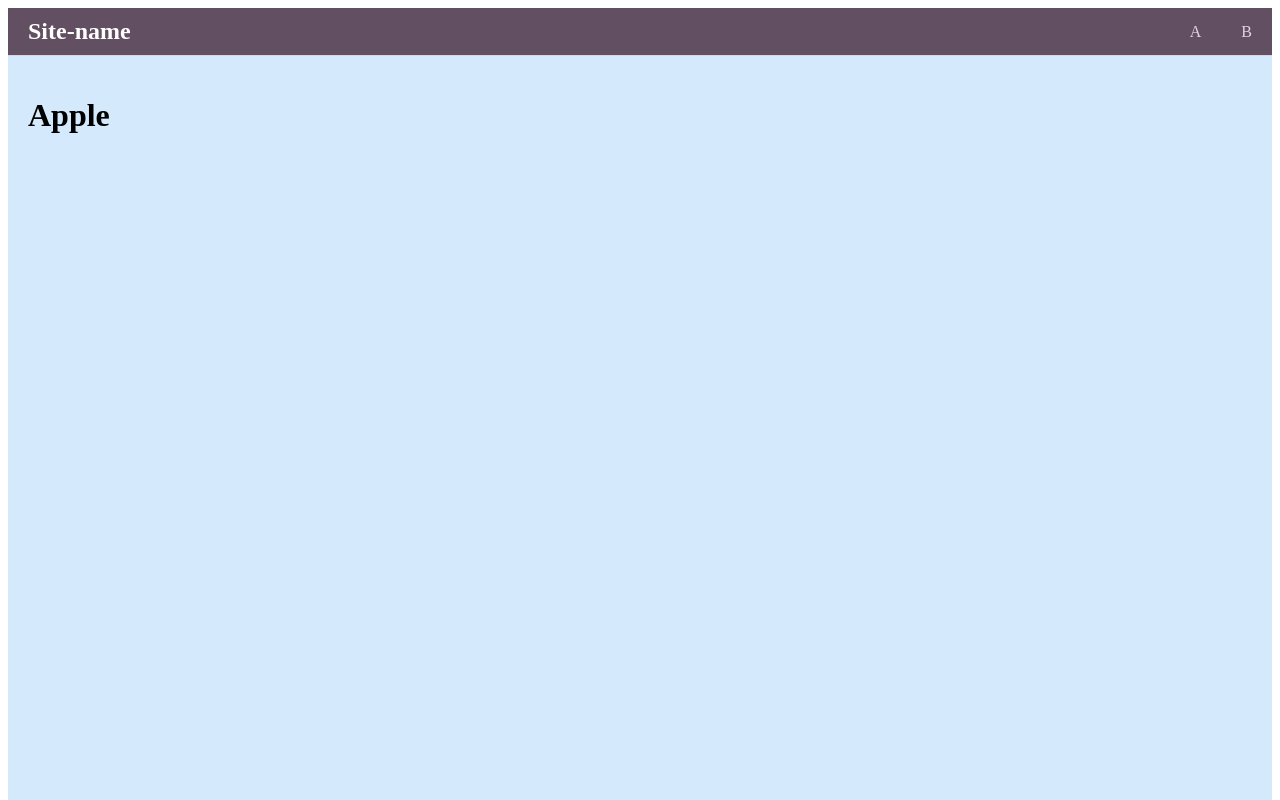
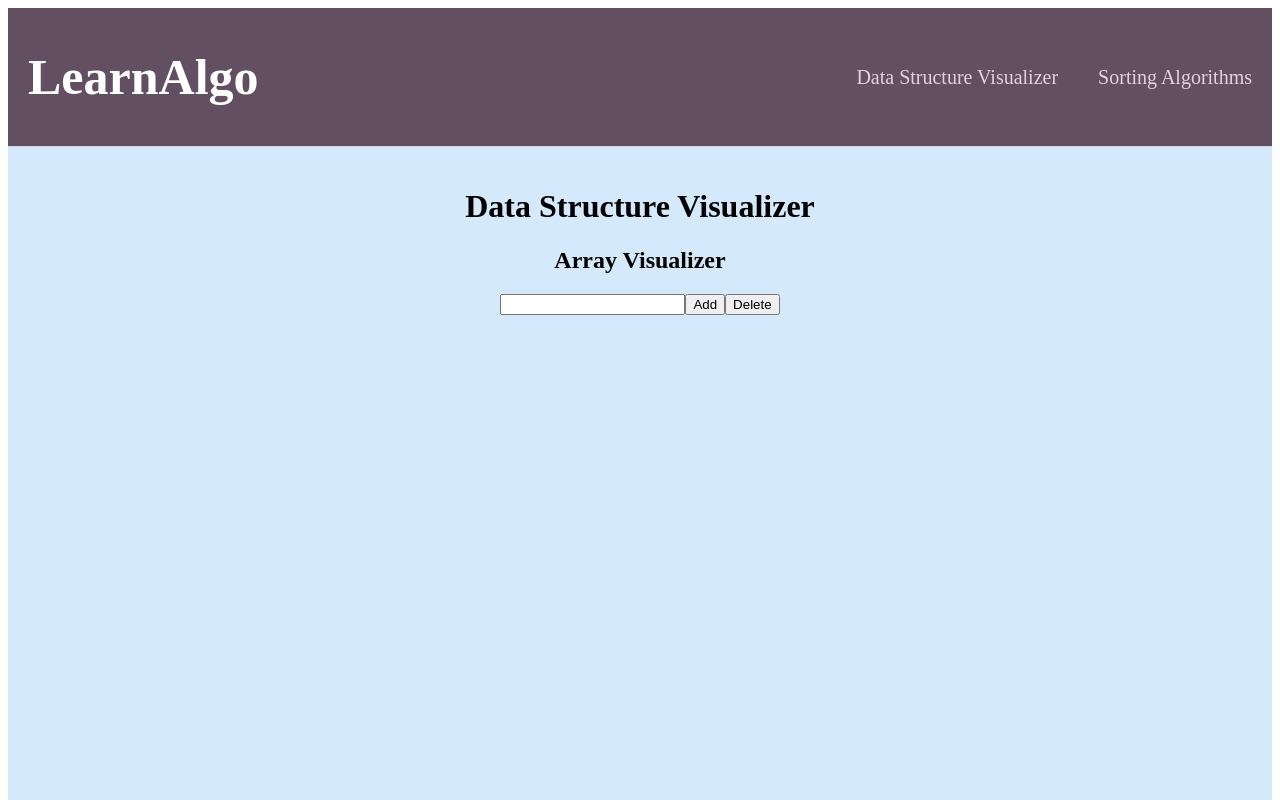
Before and after one commit to darsh175223/my-app, a React (Create React App) app: page /apple in a window 1280 px wide. Shown: the top 800 px of the page. Built offline with nearby package versions, Linux system fonts and the light colour scheme.

Commit message:
adding vector visualization feature

```diff
--- a/package.json
+++ b/package.json
@@ -10,6 +10,7 @@
     "react-dom": "^18.3.1",
     "react-router-dom": "^6.24.1",
     "react-scripts": "5.0.1",
+    "react-transition-group": "^4.4.5",
     "web-vitals": "^2.1.4"
   },
   "scripts": {
--- a/src/App.css
+++ b/src/App.css
@@ -1,17 +1,14 @@
-
-
-
 .header {
     display: flex;
     justify-content: space-between;
     align-items: center;
-    padding: 10px 20px;
+    padding: 40px 20px;
     background-color: #634F62;
     border-bottom: 1px solid #DFD3E3;
   }
 
   .title {
-    font-size: 24px;
+    font-size: 50px;
     font-weight: bold;
     text-decoration: none;
     color: white;
@@ -23,20 +20,25 @@
   }
 
   .nav-item {
+    font-size: 20px;
+
     position: relative;
     cursor: pointer;
+    text-align: center;
+
   }
 
   .nav-item a {
+    text-align: center;
     text-decoration: none;
     color: #DFD3E3;
+
   }
 
   .dropdown-menu {
     position: absolute;
     top: 100%;
-    left: -100px; /* Adjust left to move dropdown closer to the parent */
-    background-color: white;
+    background-color: #efe7ef;
     box-shadow: 0 4px 8px rgba(0, 0, 0, 0.1);
     border-radius: 4px;
     overflow: hidden;
@@ -47,12 +49,14 @@
   }
 
   .dropdown-menu.active {
+    text-align: center;
     max-height: 200px; /* Adjust as needed */
     visibility: visible;
   }
 
   .dropdownItem {
-    padding: 10px 20px;
+    text-align: center;
+    padding: 15px 50px 10px 0px;
     list-style: none;
   }
 
@@ -62,5 +66,6 @@
   }
 
   .dropdownItem a:hover {
+    text-align: center;
     background-color: #f1f1f1;
   }
--- a/src/App.js
+++ b/src/App.js
@@ -35,24 +35,27 @@
     <div className="App">
       <div className="header-container">
         <header className="header">
-          <Link to="/" className="title">Site-name</Link>
+          <Link to="/" className="title">LearnAlgo</Link>
           <nav className="nav">
             <div className="nav-item" ref={menuRefA}>
-              <a onClick={() => setOpenA(!openA)}>A</a>
+              <a onClick={() => setOpenA(!openA)}>Data Structure Visualizer</a>
               <div className={`dropdown-menu ${openA ? 'active' : 'inactive'}`}>
                 <ul>
-                  <DropdownItem text="Apple" link="/apple" />
+                  <DropdownItem text="Vector" link="/apple" />
                   <DropdownItem text="Apricot" link="/apricot" />
                 </ul>
               </div>
             </div>
             <div className="nav-item" ref={menuRefB}>
-              <a onClick={() => setOpenB(!openB)}>B</a>
+              <a onClick={() => setOpenB(!openB)}>Sorting Algorithms</a>
               <div className={`dropdown-menu ${openB ? 'active' : 'inactive'}`}>
-                <ul>
-                  <DropdownItem text="Ball" link="/ball" />
-                  <DropdownItem text="Banana" link="/banana" />
-                </ul>
+                <center>
+                  <ul>
+                    <DropdownItem text="Ball" link="/ball" />
+                    <DropdownItem text="Banana" link="/banana" />
+                  </ul>
+                </center>
+
               </div>
             </div>
           </nav>
--- /dev/null
+++ b/src/components/ArrayVisualizer.css
@@ -0,0 +1,23 @@
+.visualizer-container {
+    text-align: center;
+  }
+
+  .array-container {
+    display: flex;
+    justify-content: center;
+    flex-wrap: wrap;
+  }
+
+  .array-item {
+    display: inline-block;
+    margin: 1px;
+    padding: 25px;
+    border: 1px solid black;
+    transition: background-color 0.5s, color 0.5s;
+    background-color: #FFF0FF;
+  }
+
+  .highlight {
+    background-color: red;
+    color: white;
+  }
--- /dev/null
+++ b/src/components/ArrayVisualizer.js
@@ -0,0 +1,64 @@
+import React, { useState } from 'react';
+import Controls from './Controls';
+import './ArrayVisualizer.css';
+
+const ArrayVisualizer = () => {
+  const [array, setArray] = useState([]);
+  const [animating, setAnimating] = useState(false);
+  const [highlightedIndex, setHighlightedIndex] = useState(-1);
+
+  const addElement = (element) => {
+    setAnimating(true);
+    let currentIndex = 0;
+    const interval = setInterval(() => {
+      if (currentIndex < array.length) {
+        setHighlightedIndex(currentIndex);
+        currentIndex++;
+      } else {
+        clearInterval(interval);
+        setArray([...array, element]);
+        setHighlightedIndex(-1);
+        setAnimating(false);
+      }
+    }, 500);
+  };
+
+  const deleteElement = (element) => {
+    setAnimating(true);
+    let currentIndex = 0;
+    const interval = setInterval(() => {
+      if (array[currentIndex] != element) {
+        setHighlightedIndex(currentIndex);
+        currentIndex++;
+      } else {
+        setHighlightedIndex(currentIndex);
+        setArray(array.filter((el) => el !== element));
+        clearInterval(interval);
+        setHighlightedIndex(-1);
+        setAnimating(false);
+      }
+    }, 500);
+  };
+
+  return (
+    <div className="visualizer-container" style={{ marginBottom: 20 }}>
+              <h2>Array Visualizer</h2>
+        <div style={{ marginBottom: 75 }}>
+        <Controls addElement={addElement} deleteElement={deleteElement} />
+        </div>
+
+      <div className="array-container" style={{ marginBottom: 20 }}>
+        {array.map((el, index) => (
+          <div
+            key={index}
+            className={`array-item ${index === highlightedIndex ? 'highlight' : ''}`}
+          >
+            {el}
+          </div>
+        ))}
+      </div>
+    </div>
+  );
+};
+
+export default ArrayVisualizer;
--- /dev/null
+++ b/src/components/Controls.js
@@ -0,0 +1,29 @@
+import React, { useState } from 'react';
+
+const Controls = ({ addElement, deleteElement }) => {
+  const [inputValue, setInputValue] = useState('');
+
+  const handleAdd = () => {
+    addElement(inputValue);
+    setInputValue('');
+  };
+
+  const handleDelete = () => {
+    deleteElement(inputValue);
+    setInputValue('');
+  };
+
+  return (
+    <div>
+      <input
+        type="text"
+        value={inputValue}
+        onChange={(e) => setInputValue(e.target.value)}
+      />
+      <button onClick={handleAdd}>Add</button>
+      <button onClick={handleDelete}>Delete</button>
+    </div>
+  );
+};
+
+export default Controls;
--- a/src/pages/Apple.js
+++ b/src/pages/Apple.js
@@ -1,10 +1,17 @@
 import React from 'react';
+import ArrayVisualizer from '.././components/ArrayVisualizer';
+
 
 const Apple = () => {
   return (
-    <div style={{ backgroundColor: '#d4eafc', minHeight: '100vh', padding: '20px' }}>
-      <h1>Apple</h1>
-    </div>
+
+    <div style={{ backgroundColor: '#d4eafc', minHeight: '100vh', padding: '20px'}}>
+        <center>
+        <h1>Data Structure Visualizer</h1>
+        <ArrayVisualizer />
+        </center>
+
+  </div>
   );
 }
 
```
Also changed, not shown: src/dataStructures/dynamicArray.js (added, +17 -0 lines), src/components/DropdownItem.js (deleted), 1 other file (tests, documents, lock files or other folders).
